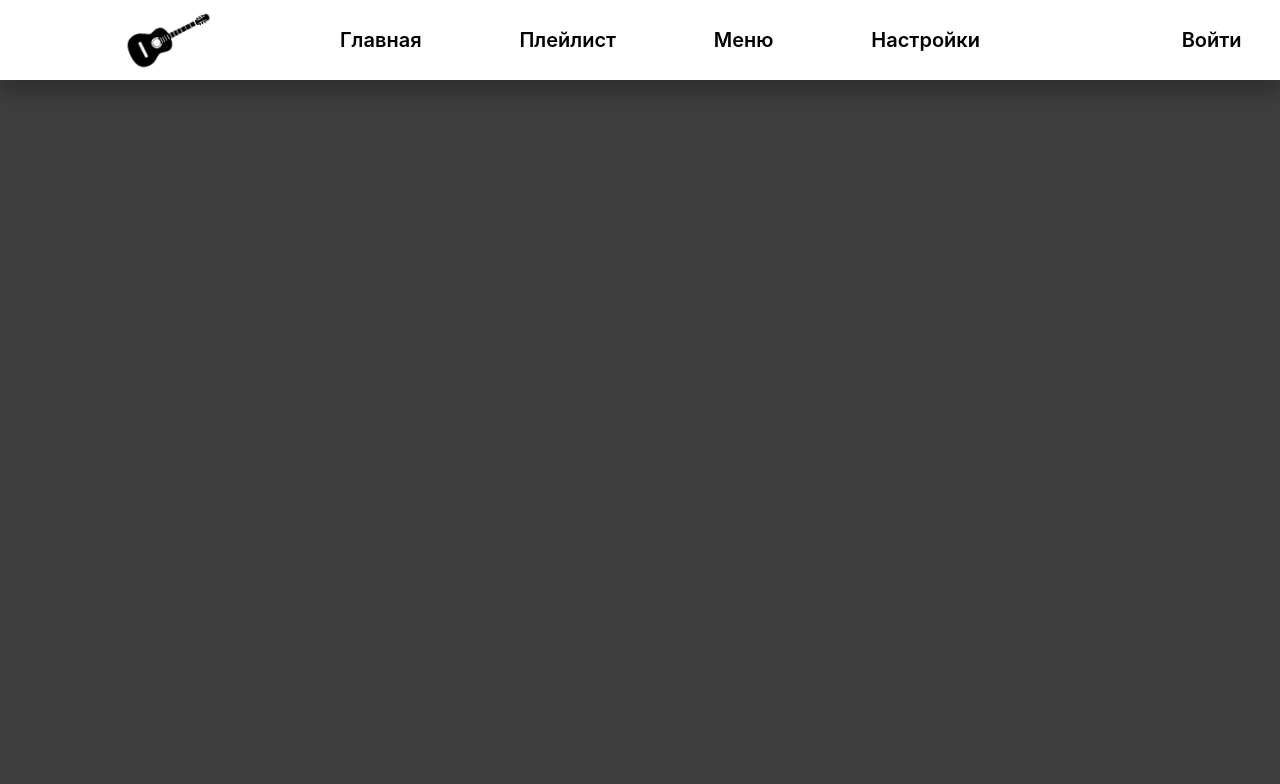
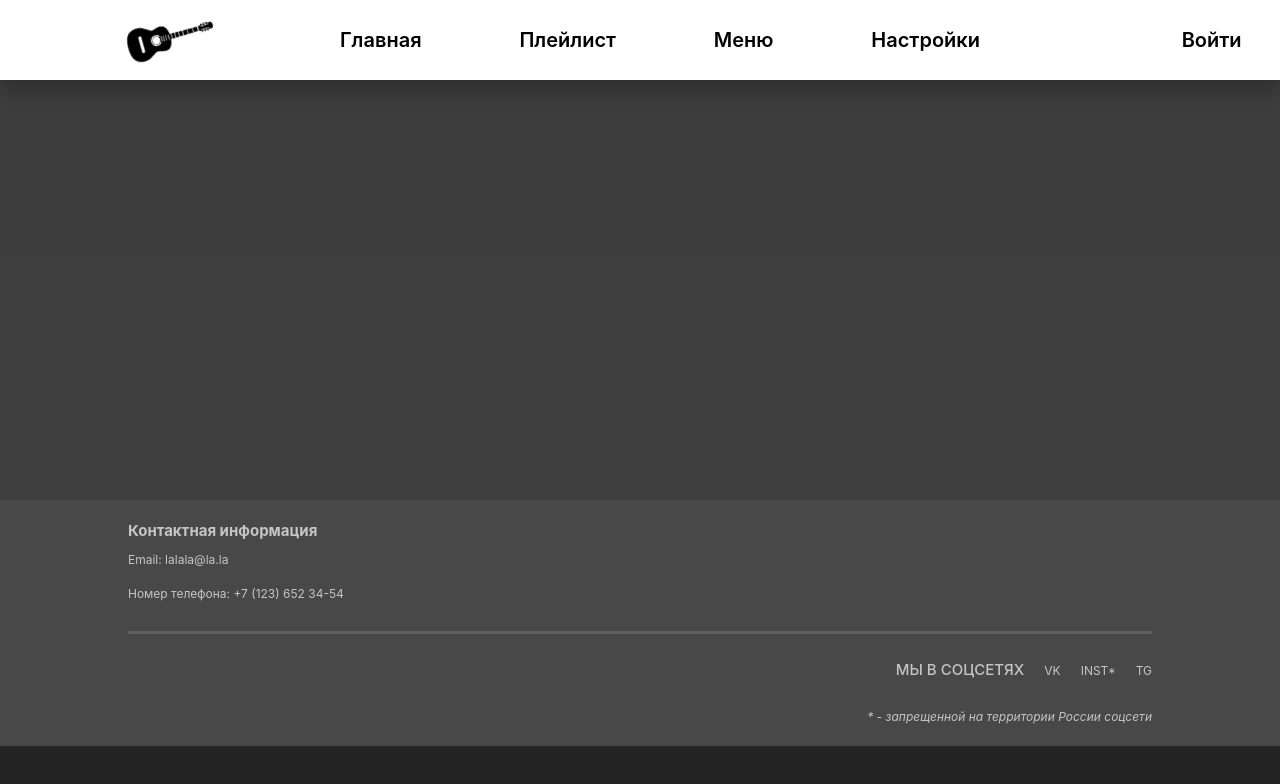
Before and after one commit to EgorEzhkov/pet-project, a React (Vite) app in the folder frontend/: page / in a window 1280 px wide. Shown: the top 784 px of the page. Built offline with nearby package versions, Linux system fonts and the light colour scheme.

Commit message:
example Footer is ready

```diff
--- a/frontend/src/App/App.module.css
+++ b/frontend/src/App/App.module.css
@@ -6,6 +6,6 @@
 }
 
 .testContainer {
-  height: 2000px;
+  height: 500px;
   background-color: rgba(97, 97, 97, 0.432);
 }
--- a/frontend/src/App/App.tsx
+++ b/frontend/src/App/App.tsx
@@ -1,4 +1,5 @@
-import Header from "../Header/Header";
+import Header from "../components/Header/Header";
+import Footer from "../components/Footer/Footer";
 import styles from "./App.module.css";
 
 function App() {
@@ -6,6 +7,7 @@ function App() {
     <>
       <Header></Header>
       <div className={styles.testContainer}></div>
+      <Footer></Footer>
     </>
   );
 }
--- /dev/null
+++ b/frontend/src/components/Footer/Footer.module.css
@@ -0,0 +1,66 @@
+.footer {
+  display: flex;
+  flex-direction: column;
+  max-height: 250px;
+  background-color: #484848;
+  color: #c5c5c5;
+  padding: 20px 10%;
+  gap: 20px;
+}
+
+.listContainer {
+  display: flex;
+  flex-direction: column;
+  justify-content: space-between;
+  height: 100%;
+}
+
+.title {
+  margin: 0;
+  font-size: 15px;
+}
+
+.listElement {
+  margin: 8px 0;
+  font-size: 12px;
+  list-style: none;
+}
+
+.linkElement {
+  text-decoration: none;
+  color: unset;
+}
+
+.list {
+  padding: 0;
+  margin: 0;
+  display: flex;
+  flex-direction: row;
+  gap: 20px;
+}
+
+.description {
+  margin: 0 0;
+  font-size: 15px;
+  font-weight: 500;
+}
+
+.unicText {
+  font-size: 12px;
+  font-style: italic;
+  margin-left: auto;
+  margin-top: 0;
+  margin-bottom: 0;
+}
+
+.socialContainter {
+  display: flex;
+  flex-direction: row;
+  align-items: center;
+  gap: 20px;
+  justify-content: end;
+}
+
+.border {
+  border-top: 3px solid #5f5f5f;
+}
--- /dev/null
+++ b/frontend/src/components/Footer/Footer.tsx
@@ -0,0 +1,61 @@
+import styles from "./Footer.module.css";
+
+const linkHandler = () => {
+  alert("Будут ссылки на настоящие соцсети");
+};
+
+const Footer = () => {
+  return (
+    <footer className={styles.footer}>
+      <div className={styles.listContainer}>
+        <h3 className={styles.title}>Контактная информация</h3>
+        <p className={styles.listElement}>Email: lalala@la.la</p>
+        <p className={styles.listElement}>
+          Номер телефона:{" "}
+          <a className={styles.linkElement} href="tel:71236523454">
+            +7 (123) 652 34-54
+          </a>
+        </p>
+      </div>
+      <div className={styles.border}></div>
+      <div className={styles.socialContainter}>
+        <p className={styles.description}>МЫ В СОЦСЕТЯХ</p>
+        <ul className={styles.list}>
+          <li className={styles.listElement}>
+            <a
+              href=""
+              onClick={() => linkHandler()}
+              className={styles.linkElement}
+            >
+              VK
+            </a>
+          </li>
+          <li className={styles.listElement}>
+            <a
+              href=""
+              onClick={() => linkHandler()}
+              className={styles.linkElement}
+            >
+              INST
+            </a>
+            *
+          </li>
+          <li className={styles.listElement}>
+            <a
+              href=""
+              onClick={() => linkHandler()}
+              className={styles.linkElement}
+            >
+              TG
+            </a>
+          </li>
+        </ul>
+      </div>
+      <p className={styles.unicText}>
+        * - запрещенной на территории России соцсети
+      </p>
+    </footer>
+  );
+};
+
+export default Footer;
--- a/frontend/src/Header/Header.module.css
+++ b/frontend/src/components/Header/Header.module.css
@@ -3,7 +3,7 @@
   position: absolute;
   left: 10%;
   animation-name: logoMoving;
-  animation-duration: 5000ms;
+  animation-duration: 10000ms;
   animation-iteration-count: infinite;
   animation-timing-function: ease-in-out;
 }
@@ -42,10 +42,6 @@
   transition: 0.2s;
 }
 
-.listElement:hover {
-  transform: scale(1.1);
-}
-
 .userContainer {
   position: absolute;
   right: 3%;
--- a/frontend/src/Header/Header.tsx
+++ b/frontend/src/components/Header/Header.tsx
@@ -1,8 +1,8 @@
 import { useEffect, useState } from "react";
-import Logo from "../shared/ui/logo/Logo";
+import Logo from "../../shared/ui/logo/Logo";
 
 import styles from "./Header.module.css";
-import UserLogo from "../shared/ui/UserLogo/UserLogo";
+import UserLogo from "../../shared/ui/UserLogo/UserLogo";
 
 const Header: React.FC = () => {
   const [scrollY, setScrollY] = useState(0);
--- a/frontend/src/shared/ui/UserLogo/UserLogo.module.css
+++ b/frontend/src/shared/ui/UserLogo/UserLogo.module.css
@@ -2,10 +2,7 @@
   height: 50px;
   width: 50px;
   border-radius: 50%;
-  border: black 1px solid;
   object-fit: cover;
   display: flex;
+  box-shadow: 0px 0px 15px 2px rgba(0, 0, 0, 0.377);
 }
-
-.text {
-}
```
